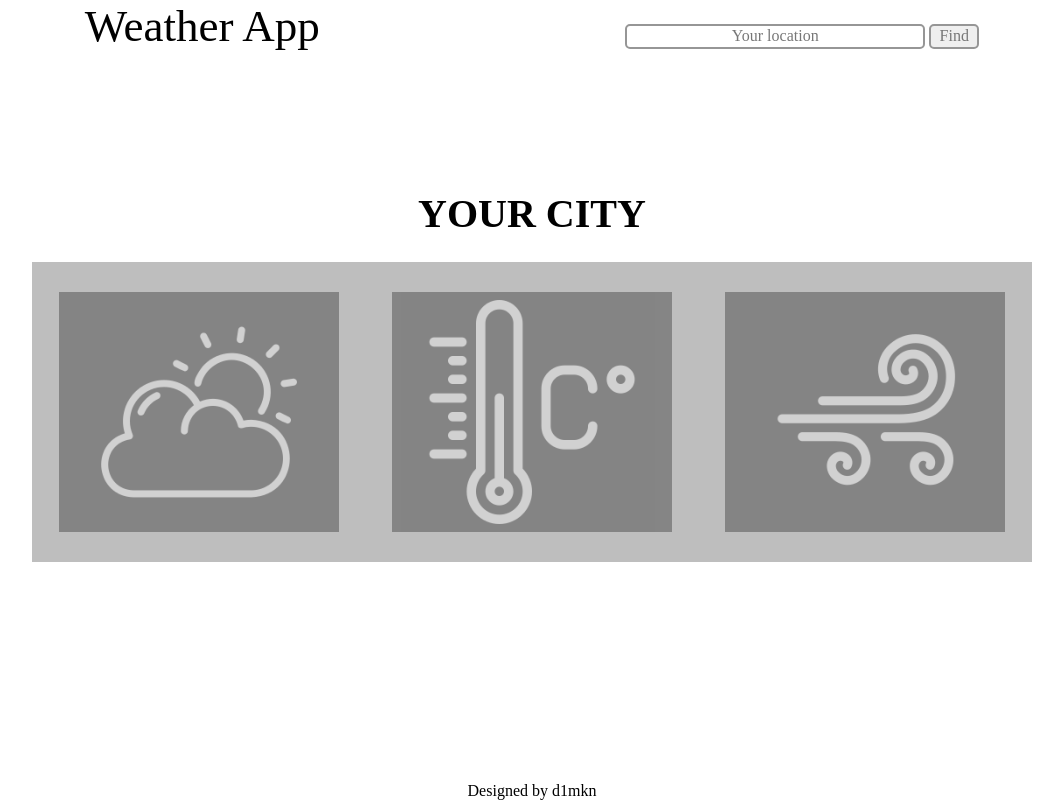
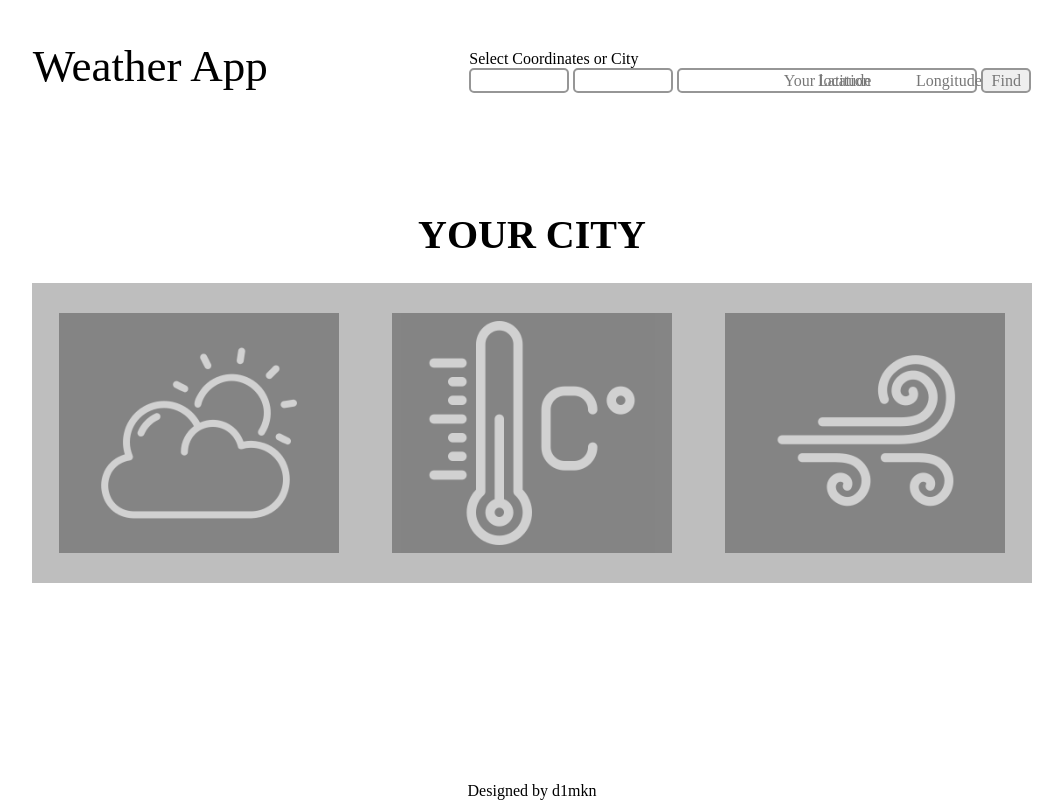
Before and after one commit to d1mkn/weather-app, a plain HTML site: page index.html in a window 1280 px wide. Shown: the whole page, without its empty margins (108-1171 px from the left). Drawn offline with Linux system fonts and the light colour scheme; a web font is replaced by a local one.

Commit message:
New forms

```diff
--- a/css/styles.css
+++ b/css/styles.css
@@ -28,8 +28,13 @@ main {
 header {
   display: flex;
   justify-content: space-around;
-  align-items: baseline;
+  /* align-items: baseline; */
   width: 1200px;
+  margin-top: 50px;
+}
+
+header .logo {
+  margin-top: -10px;
 }
 
 header .logo a {
@@ -54,6 +59,40 @@ header input::placeholder {
   text-align: center;
   font-size: 16px;
   color: #777;
+}
+
+.latitude {
+  width: 100px;
+  height: 25px;
+}
+
+.latitude-label {
+  position: absolute;
+  top: 72px;
+  left: 926px;
+  color: #777;
+  transition: 0.5s;
+}
+
+.latitude:hover {
+  border: 2px solid #555;
+}
+
+.longitude {
+  width: 100px;
+  height: 25px;
+}
+
+.longitude-label {
+  position: absolute;
+  top: 72px;
+  left: 1024px;
+  color: #777;
+  transition: 0.5s;
+}
+
+label:hover {
+  opacity: 0;
 }
 
 .search {
@@ -117,17 +156,17 @@ section .about h2 {
   transition: 0.7s;
 }
 
-.ico-img:hover {
+/* .ico-img:hover {
   display: flex;
   flex-direction: column;
   justify-content: left;
   align-items: flex-start;
-}
+} */
 
-.ico-img:hover img {
+/* .ico-img:hover img {
   width: 150px;
   height: 150px;
-}
+} */
 
 .weather-ico {
   width: 28%;
--- a/index.html
+++ b/index.html
@@ -20,6 +20,11 @@
             </div>
 
             <form action="find">
+                <p>Select Coordinates or City</p>
+                <input class="latitude"type="number" step="0.0001" class="form-control" name="latitude" id="latitude" value="">
+                <label class="latitude-label" for="latitude">Latitude</label>
+                <input class="longitude" type="number" step="0.0001" class="form-control" name="longitude" id="longitude" value="">
+                <label class="longitude-label" for="longitude">Longitude</label>
                 <input class="search" type="text" placeholder="Your location" />
                 <input class="search-submit" type="submit" value="Find" />
             </form>
```
